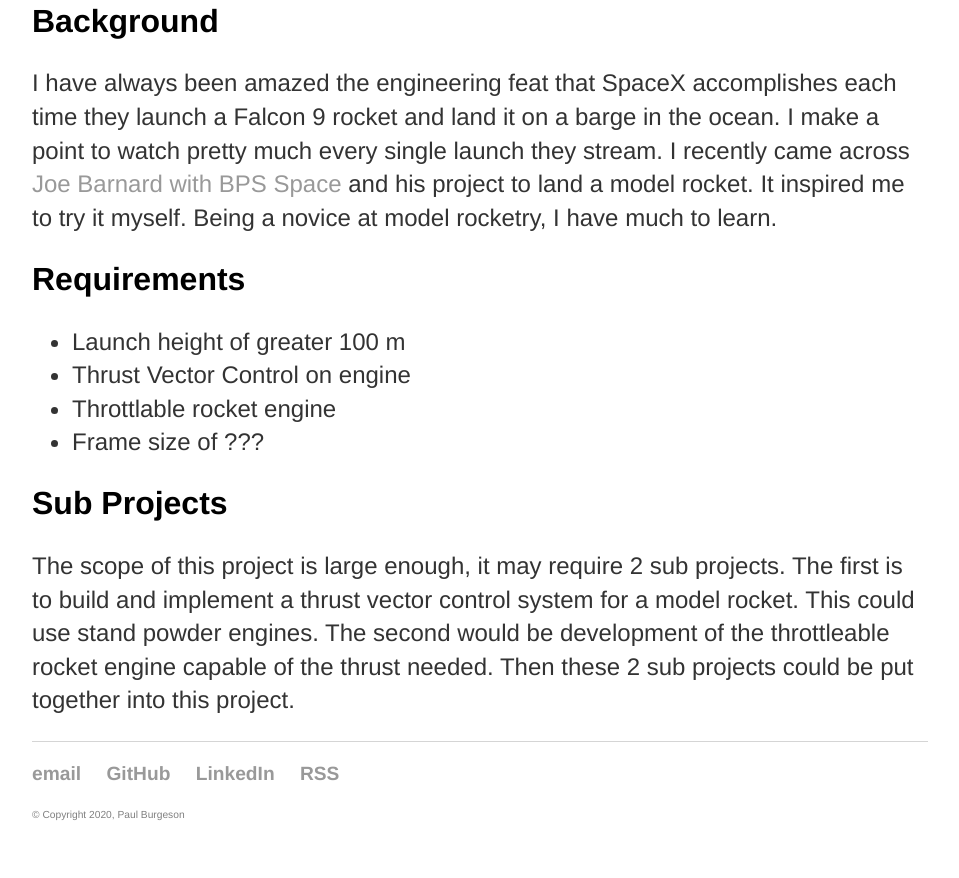
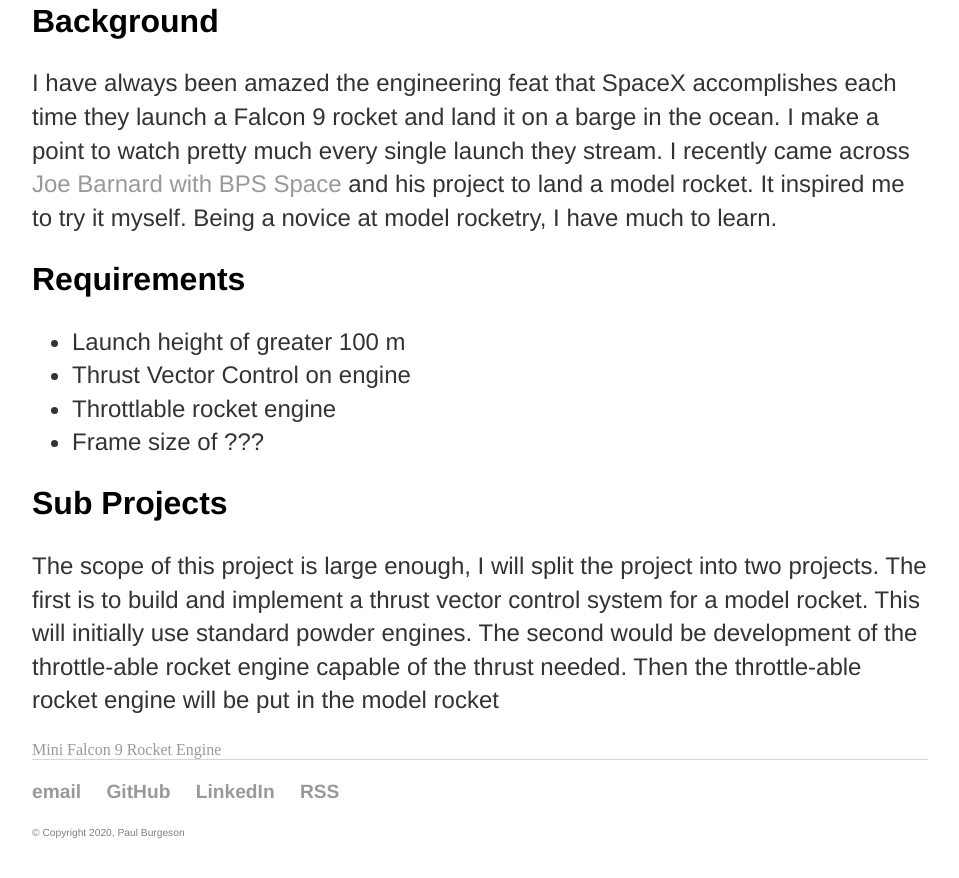
Before and after one commit to pburgeson/pburgeson.github.io, a Jekyll site: the page built from minifalcon9/index.html, in a window 1280 px wide and 900 px high, scrolled down 1032 px. Shown: the top 878 px of the window, without its empty margins (160-1119 px from the left). Built offline with Jekyll 4.4.1, drawn with Linux system fonts in a browser that asks for light colours.

Commit message:
Adding git repos to project pages

```diff
--- a/3dscanner/index.html
+++ b/3dscanner/index.html
@@ -23,4 +23,7 @@
 	</p>
 	<p>*Removed as openscan pcb was not compatible with Trinamic Step Stick and does not affect functionality</p>
 </div><!-- /.requirements -->
+<h3>Git Repo</h3>
+<a href="https://github.com/pburgeson/openscanbuild">Cycloidal Drive Repo</a>
+
 <img src="../assets/3dscanner/openscan_image.jpg">
--- a/cycloidaldrive/index.html
+++ b/cycloidaldrive/index.html
@@ -19,3 +19,6 @@
     <li>Design scalable down to 15:1 gear reduction</li>
     <li>2 cycloidal discs to reduce vibration</li>
 </ul>
+
+<h3>Git Repo</h3>
+<a href="https://github.com/pburgeson/cycloidaldrive">Cycloidal Drive Repo</a>
--- a/minifalcon9/index.html
+++ b/minifalcon9/index.html
@@ -20,4 +20,7 @@
 </ul>
 
 <h2>Sub Projects</h2>
-<p>The scope of this project is large enough, it may require 2 sub projects.  The first is to build and implement a thrust vector control system for a model rocket.  This could use stand powder engines.  The second would be development of the throttleable rocket engine capable of the thrust needed.  Then these 2 sub projects could be put together into this project.</p>
+<p>The scope of this project is large enough, I will split the project into two projects.  The first is to build and implement a thrust vector control system for a model rocket.  This will initially use standard powder engines.  The second would be development of the throttle-able rocket engine capable of the thrust needed.  Then the throttle-able rocket engine will be put in the model rocket</p>
+
+<a href="https://github.com/pburgeson/minifalcon9">Mini Falcon 9</a>
+<a href="https://github.com/pburgeson/rocketengine">Rocket Engine</a>
```
